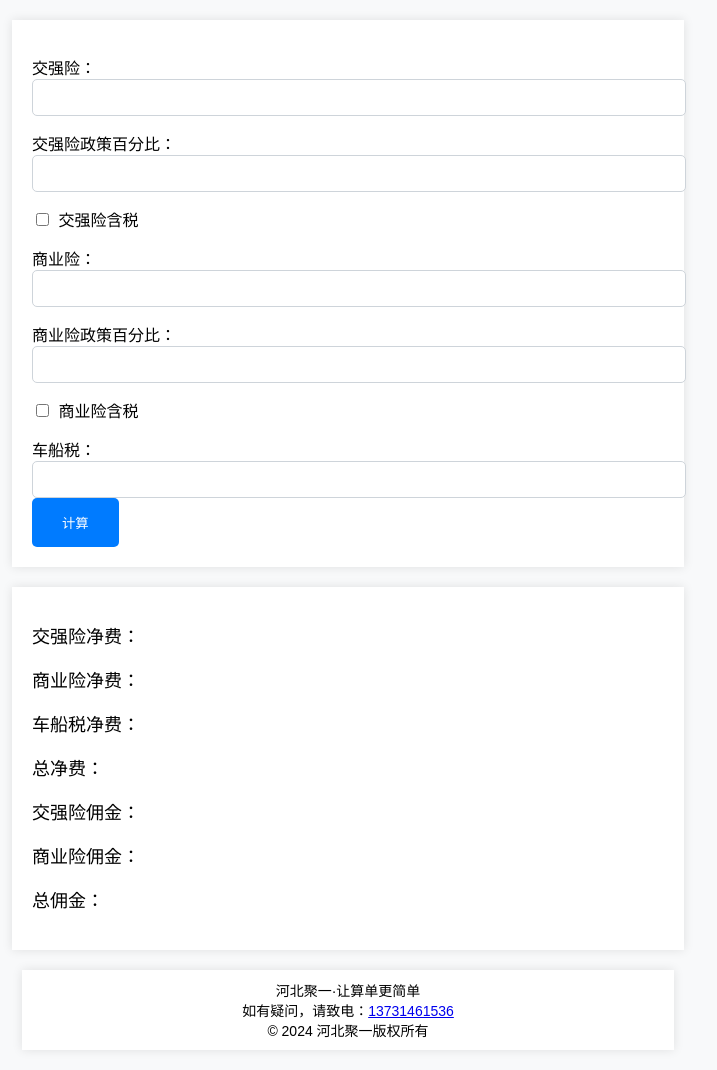
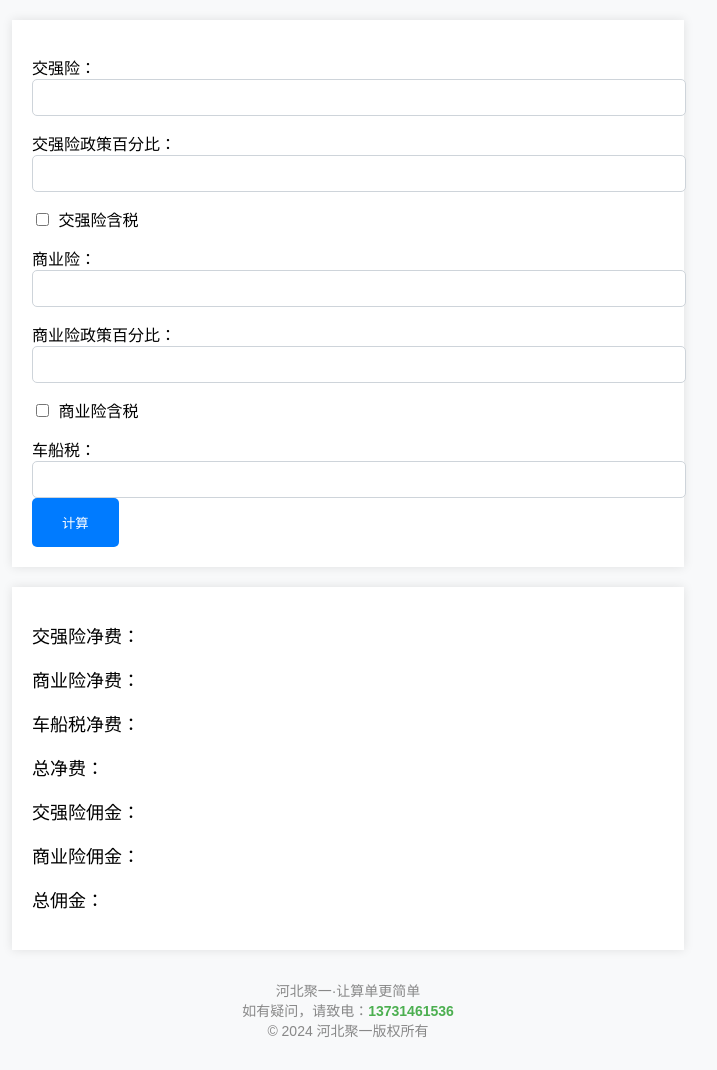
Before and after one commit to zalehub/Net_Fee_Calculator, a plain HTML site: page index.html in a window 1280 px wide. Shown: the whole page, without its empty margins (292-1009 px from the left). After the commit the page ends 1048 px from the top, so only its background shows below. Drawn offline with Linux system fonts and the light colour scheme.

Commit message:
Update index.html

```diff
--- a/index.html
+++ b/index.html
@@ -85,15 +85,18 @@
       font-size: 16px;
     }
 
-  .footer {
-      width: 50%;
-      margin: 20px auto;
-      padding: 10px;
-      text-align: center;
-      background-color: #fff;
-      box-shadow: 0 0 10px rgba(0, 0, 0, 0.1);
-      font-size: 14px;
-    }
+   .footer {
+            text-align: center;
+            margin-top: 30px;
+            font-size: 14px;
+            color: #888;
+        }
+
+       .footer a {
+            color: #4CAF50;
+            text-decoration: none;
+            font-weight: bold;
+        }
   </style>
 </head>
 
```
